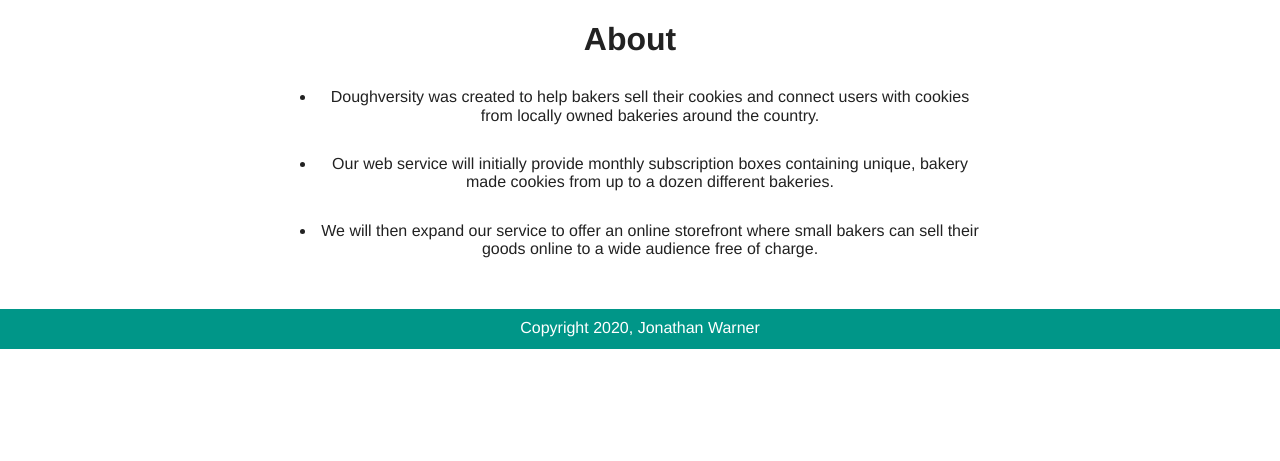
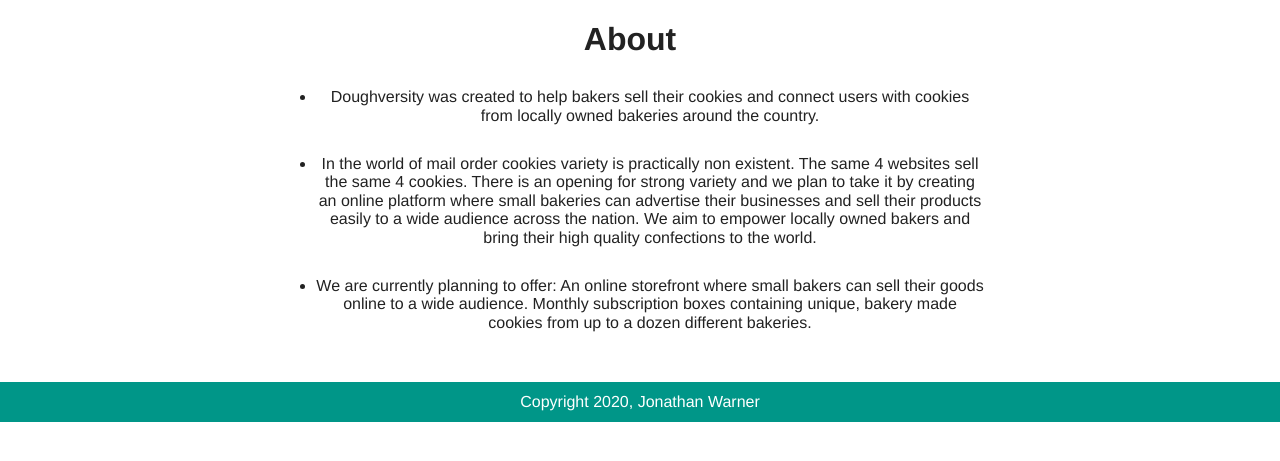
Before and after one commit to jewarner57/doughversity, a Flask app: page /about in a window 1280 px wide. Shown: the part 50-511 px from the top of the page. Run offline with Flask 2, Linux system fonts and the light colour scheme; some libraries are stand-ins or nearby versions.

Commit message:
updated readme and about

```diff
--- a/templates/about.html
+++ b/templates/about.html
@@ -10,16 +10,17 @@
                 bakeries
                 around the country.</li>
 
-            <li>Our web service will initially provide monthly subscription boxes containing unique, bakery made cookies
-                from up
-                to a
-                dozen different bakeries.</li>
+            <li>In the world of mail order cookies variety is practically non existent. The same 4 websites sell the
+                same 4 cookies.
+                There is an opening for strong variety and we plan to take it by creating an online platform where small
+                bakeries can
+                advertise their businesses and sell their products easily to a wide audience across the nation. We aim
+                to empower
+                locally owned bakers and bring their high quality confections to the world.</li>
 
-            <li>We will then expand our service to offer an online storefront where small bakers can sell their goods
-                online
-                to
-                a wide
-                audience free of charge.
+            <li>We are currently planning to offer:
+                An online storefront where small bakers can sell their goods online to a wide audience.
+                Monthly subscription boxes containing unique, bakery made cookies from up to a dozen different bakeries.
             </li>
         </ul>
     </div>
```
Also changed, not shown: README.md.
